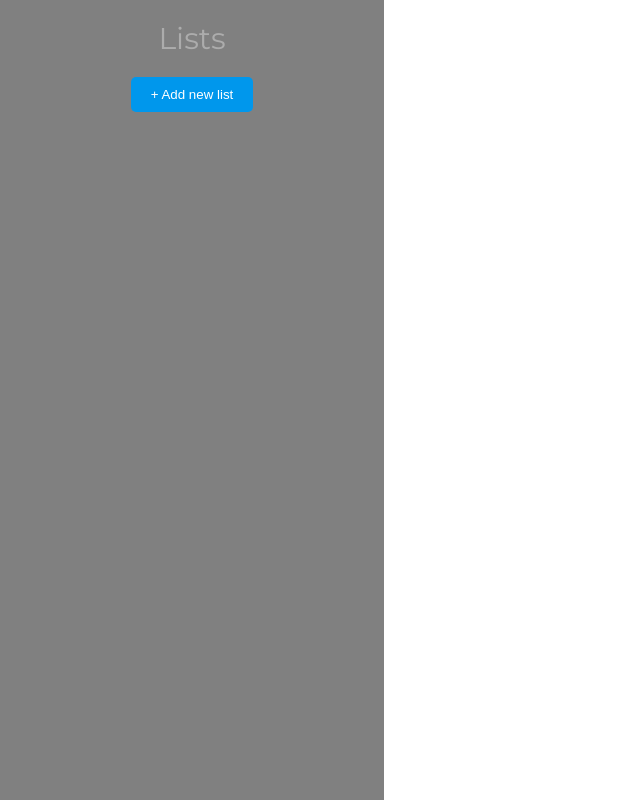
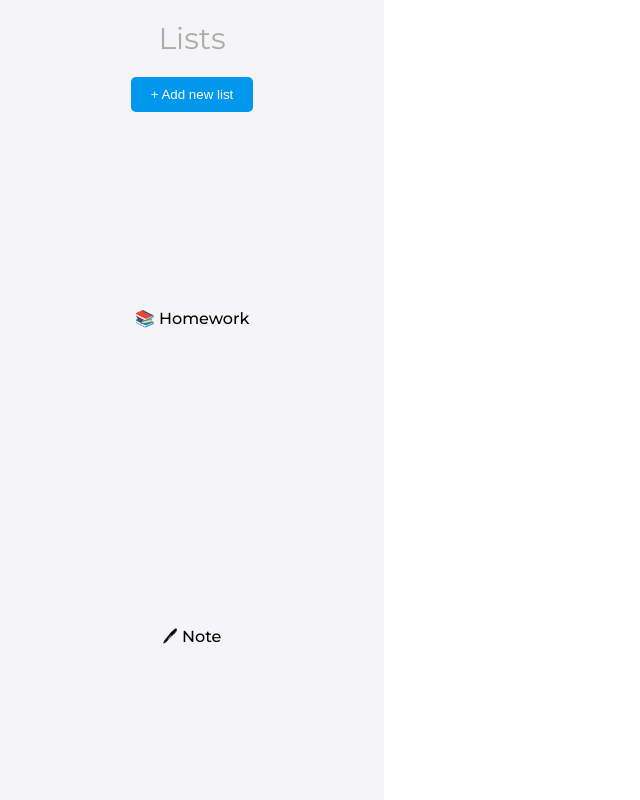
Before and after one commit to FraCav99/To-P-Do, a website: page dist/index.html in a window 1280 px wide. Shown: the whole page, without its empty margins (0-640 px from the left). Drawn offline with Linux system fonts and the light colour scheme.

Commit message:
Create and styled bottom part of sidebar

```diff
--- a/dist/index.html
+++ b/dist/index.html
@@ -22,6 +22,12 @@
             <h2>Lists</h2>
             <button id="add__todo">+ Add new list</button>
         </div>
+        <div class="bottom-part">
+            <ul class="lists-container">
+                <li class="list">📚 Homework</li>
+                <li class="list">🖊 Note</li>
+            </ul>
+        </div>
     </div>
 
     <!-- Javascript -->
--- a/dist/scss/_sidebar.scss
+++ b/dist/scss/_sidebar.scss
@@ -1,10 +1,12 @@
 .sidebar {
-  background-color: gray; //$whiteGray
+  background-color: $whiteGray;
   width: 30%;
   height: 100vh;
 
   .upper-part {
+    height: 20vh;
     text-align: center;
+    overflow-y: hidden;
 
     h2 {
       padding: 20px 0px;
@@ -28,4 +30,39 @@
       }
     }
   }
+
+  .bottom-part {
+    height: 80vh;
+    text-align: center;
+
+    .lists-container {
+      height: 100%;
+      display: flex;
+      flex-direction: column;
+      align-items: center;
+      justify-content: space-around;
+      overflow-y: scroll;
+
+      /* Safari and Chrome */
+      ::-webkit-scrollbar {
+        display: none;
+      }
+      -ms-overflow-style: none; /* Internet Explorer 10+ */
+      scrollbar-width: none; /* Firefox */
+    }
+
+    .list {
+      cursor: pointer;
+      display: inline;
+      font-weight: 500;
+      transition: all 0.5s;
+
+      &:hover {
+        padding: 10px 20px;
+        background-color: #ebebeb;
+        box-shadow: 0px 0px 5px 0px $vanishBlue;
+        border-radius: 5px;
+      }
+    }
+  }
 }
--- a/dist/scss/main.css
+++ b/dist/scss/main.css
@@ -9,14 +9,20 @@ body {
   font-family: "Montserrat", sans-serif;
 }
 
+li {
+  list-style-type: none;
+}
+
 .sidebar {
-  background-color: gray;
+  background-color: #f5f4f7;
   width: 30%;
   height: 100vh;
 }
 
 .sidebar .upper-part {
+  height: 20vh;
   text-align: center;
+  overflow-y: hidden;
 }
 
 .sidebar .upper-part h2 {
@@ -42,4 +48,51 @@ body {
   background-color: white;
   border: 1px solid #0097ec;
 }
+
+.sidebar .bottom-part {
+  height: 80vh;
+  text-align: center;
+}
+
+.sidebar .bottom-part .lists-container {
+  height: 100%;
+  display: -webkit-box;
+  display: -ms-flexbox;
+  display: flex;
+  -webkit-box-orient: vertical;
+  -webkit-box-direction: normal;
+      -ms-flex-direction: column;
+          flex-direction: column;
+  -webkit-box-align: center;
+      -ms-flex-align: center;
+          align-items: center;
+  -ms-flex-pack: distribute;
+      justify-content: space-around;
+  overflow-y: scroll;
+  /* Safari and Chrome */
+  -ms-overflow-style: none;
+  /* Internet Explorer 10+ */
+  scrollbar-width: none;
+  /* Firefox */
+}
+
+.sidebar .bottom-part .lists-container ::-webkit-scrollbar {
+  display: none;
+}
+
+.sidebar .bottom-part .list {
+  cursor: pointer;
+  display: inline;
+  font-weight: 500;
+  -webkit-transition: all 0.5s;
+  transition: all 0.5s;
+}
+
+.sidebar .bottom-part .list:hover {
+  padding: 10px 20px;
+  background-color: #ebebeb;
+  -webkit-box-shadow: 0px 0px 5px 0px #0097ec;
+          box-shadow: 0px 0px 5px 0px #0097ec;
+  border-radius: 5px;
+}
 /*# sourceMappingURL=main.css.map */
```
Also changed, not shown: 1 other file.
